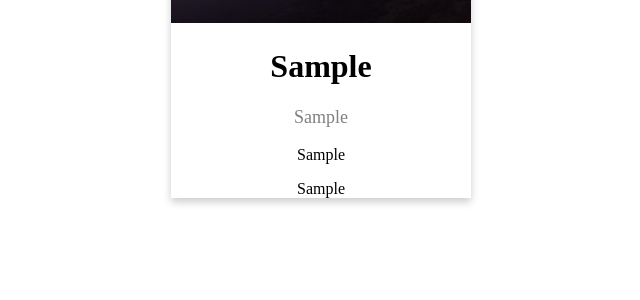
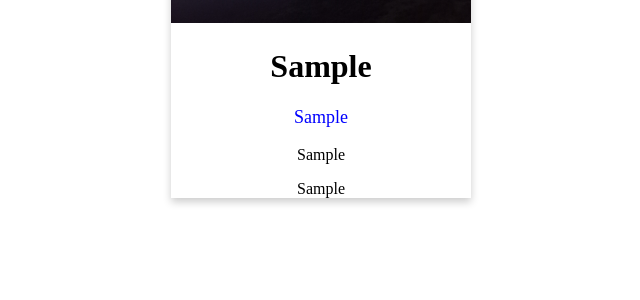
Before and after one commit to DSNdinesh/project, a Flask app: template templates/profile.html in a window 1280 px wide. Shown: the part 210-510 px from the top of the page, without its empty margins (319-959 px from the left). Run offline with Flask 3, Linux system fonts and the light colour scheme; the template is opened without the code that fills it: most values are stand-ins (such as "Sample title", 1, 10 or a date in 2020); some libraries are stand-ins or nearby versions.

Commit message:
5 commit

```diff
--- a/static/style.css
+++ b/static/style.css
@@ -6,7 +6,7 @@
   }
 
   .title {
-    color: grey;
+    color: blue;
     font-size: 18px;
   }
 
```
